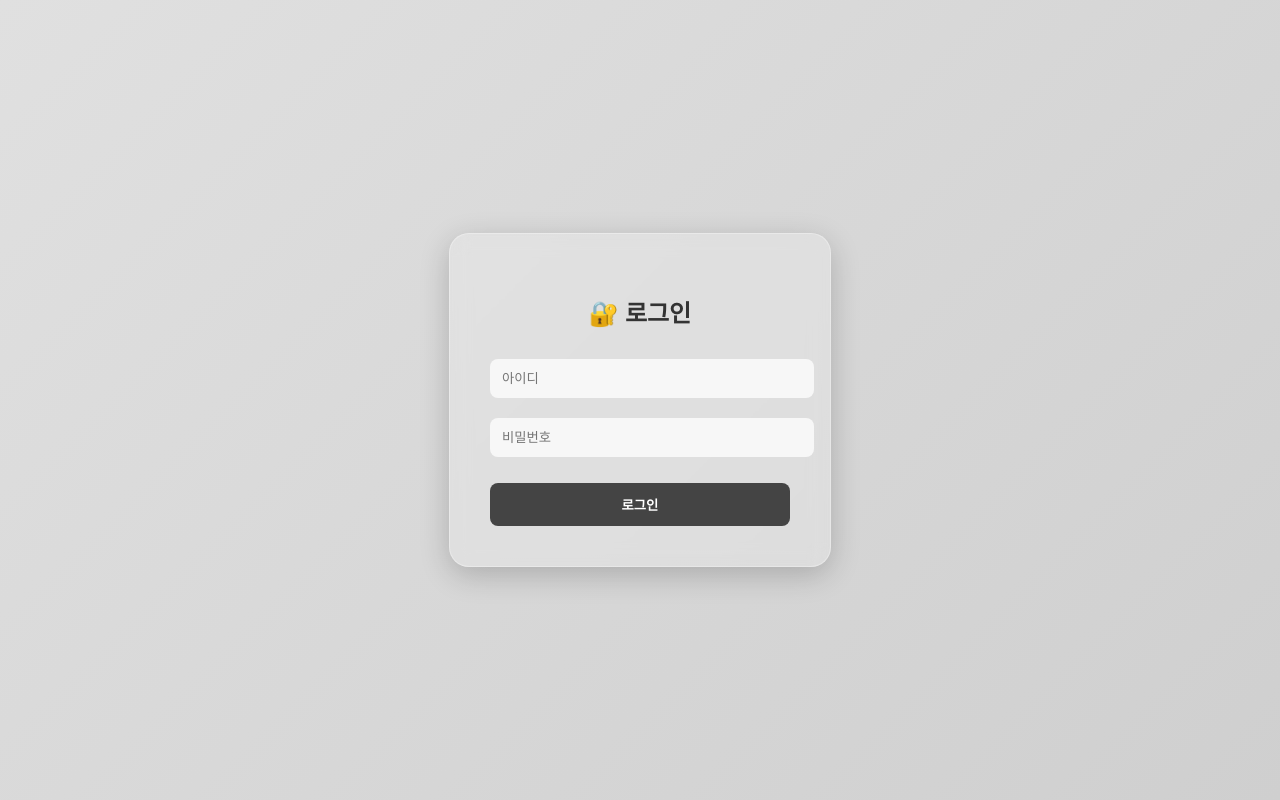
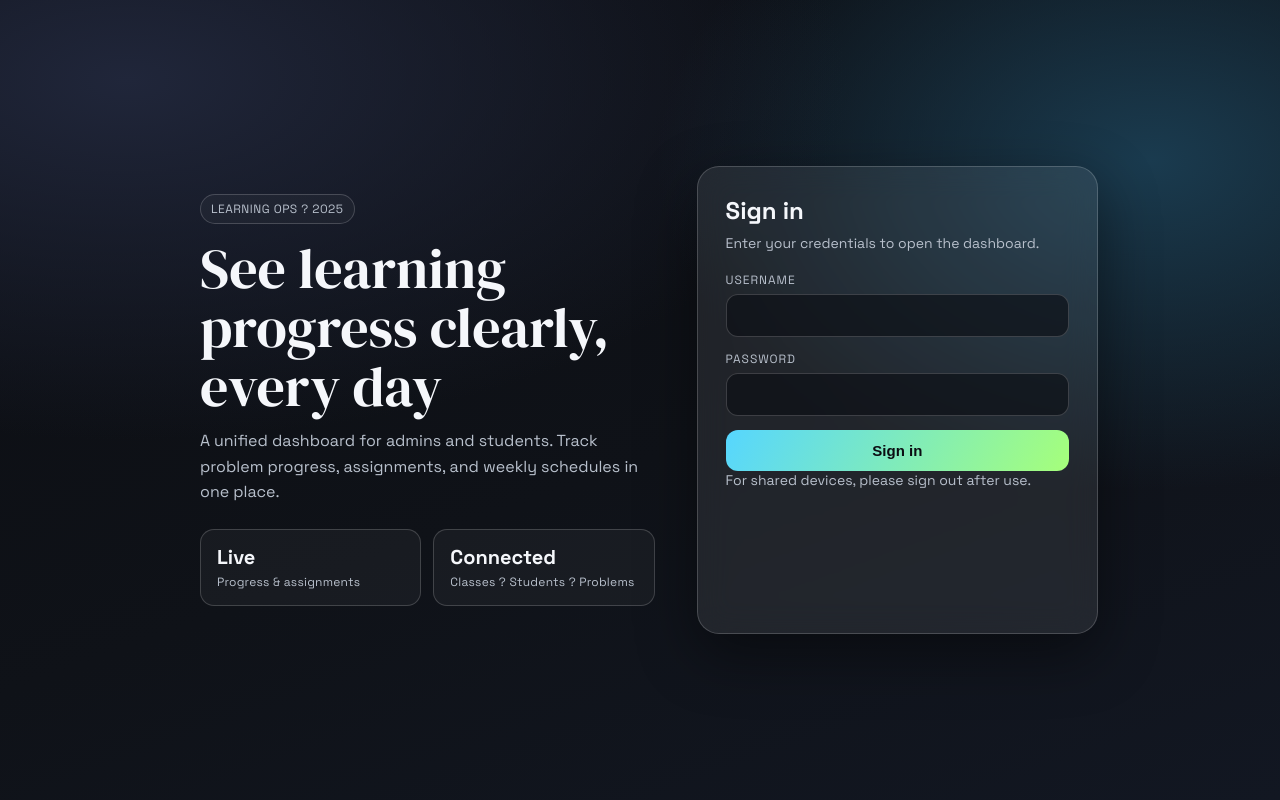
Before and after one commit to sleepyhood/learning-tracker-api, a Flask app: template src/templates/login.html in a window 1280 px wide. Run offline with Flask 3, Linux system fonts and the light colour scheme; the template is opened without the code that fills it, so the values that code supplies are empty; parts of the project's set-up code (start-up, migrations or seed data) failed here and were passed over.

Commit message:
로그인 페이지 개선

```diff
--- a/meta/schedule.json
+++ b/meta/schedule.json
@@ -58,7 +58,8 @@
       "students": [
         "277e05d6-86ef-424d-927d-90bad1bded25",
         "7b30239a-7d21-48aa-a2c3-45bd61d0b3dc",
-        "6d5c0f72-9315-471b-a4bd-27f36029fbbf"
+        "6d5c0f72-9315-471b-a4bd-27f36029fbbf",
+        "14864f79-806f-432d-902d-acab9359ec8d"
       ]
     },
     {
@@ -148,8 +149,7 @@
       "label": "일정불확실",
       "order": 0,
       "students": [
-        "6070e521-e181-493c-96c3-c069158d6389",
-        "e6278e13-07e4-48fc-87b9-fa6edd3d19ba"
+        "6070e521-e181-493c-96c3-c069158d6389"
       ]
     }
   ]
--- a/src/active_user.json
+++ b/src/active_user.json
@@ -1,3 +1,3 @@
 {
-  "username": "osw1110"
+  "username": "stu1110"
 }
--- a/src/app.py
+++ b/src/app.py
@@ -60,6 +60,10 @@ from config import (
     COOKIE_PATH,
     ADMIN_DOMAIN,
     STUDENT_DOMAIN,
+    SESSION_COOKIE_DOMAIN,
+    SESSION_COOKIE_SAMESITE,
+    SESSION_COOKIE_SECURE,
+    CORS_ALLOWED_ORIGINS,
 )  # 필요 시 조정
 
 
@@ -252,7 +256,22 @@ def append_homework_log(user_uuid: str, payload: dict) -> dict:
 # app = Flask(__name__)
 app = Flask(__name__, static_folder="static")
 app.secret_key = os.environ.get("SECRET_KEY") or os.urandom(24)  # ✅ 여기에 바로 설정
-CORS(app, resources={r"/api/*": {"origins": "*"}}, supports_credentials=True)
+
+if SESSION_COOKIE_DOMAIN:
+    app.config["SESSION_COOKIE_DOMAIN"] = SESSION_COOKIE_DOMAIN
+app.config["SESSION_COOKIE_SAMESITE"] = SESSION_COOKIE_SAMESITE
+app.config["SESSION_COOKIE_SECURE"] = SESSION_COOKIE_SECURE
+
+cors_origins = CORS_ALLOWED_ORIGINS or []
+if not cors_origins and ADMIN_DOMAIN:
+    cors_origins.append(f"https://{ADMIN_DOMAIN}")
+if not cors_origins and STUDENT_DOMAIN:
+    cors_origins.append(f"https://{STUDENT_DOMAIN}")
+
+if not cors_origins:
+    cors_origins.extend(["http://localhost:5000", "http://127.0.0.1:5000"])
+
+CORS(app, resources={r"/api/*": {"origins": cors_origins}}, supports_credentials=True)
 
 # --- imports 상단 ---
 from flask import session as fsession
@@ -1004,6 +1023,7 @@ def group_detail(username, chapter, group_id):
     # 세션 role→템플릿 컨텍스트
     # print(f"result: {result}")
     role_ctx = role_ctx_from_session()
+    print(f"[group_detail] role_ctx={role_ctx}")
     return render_template(
         "group_detail.html",
         username=username,
--- a/src/cookies/osw1110.json
+++ /dev/null
@@ -1 +0,0 @@
-{"csrftoken": "xL60vA7YxTAg24Pm2bxWLbhMICtmDfR6JCrwbl5yBOEXvJ77FStm9CJwBCnYmHW3", "_ga_59QEB25NR7": "GS2.2.s1769592674$o1$g0$t1769592674$j60$l0$h0", "_gat": "1", "_gid": "GA1.2.1897478994.1769592674", "sessionid": "b54hzaundk3omv308lne3t9drfacrqfv", "_ga": "GA1.2.324810187.1769592674", "timestamp": "2026-01-28T18:31:21.633394"}
--- /dev/null
+++ b/src/cookies/stu1110.json
@@ -0,0 +1 @@
+{"csrftoken": "1I73254U1rLTff04VFG91iOodebH1WvEJ0Kx5ufnMdN9zsWSHiwdbR5xHSTtVNac", "_ga_59QEB25NR7": "GS2.2.s1769761840$o1$g0$t1769761840$j60$l0$h0", "_gat": "1", "_gid": "GA1.2.1598575947.1769761840", "sessionid": "c1wvr9pniyehf5e52ypokn7zp6asotbr", "_ga": "GA1.2.794032746.1769761840", "timestamp": "2026-01-30T17:30:47.520232"}
--- a/src/templates/login.html
+++ b/src/templates/login.html
@@ -1,61 +1,246 @@
 <!DOCTYPE html>
+<html lang="en">
+  <head>
+    <meta charset="UTF-8" />
+    <meta name="viewport" content="width=device-width, initial-scale=1" />
+    <title>Sign In | Learning Tracker</title>
+    <link rel="preconnect" href="https://fonts.googleapis.com" />
+    <link rel="preconnect" href="https://fonts.gstatic.com" crossorigin />
+    <link
+      href="https://fonts.googleapis.com/css2?family=Space+Grotesk:wght@400;500;600;700&family=DM+Serif+Display&display=swap"
+      rel="stylesheet"
+    />
+    <style>
+      :root {
+        --bg: #0f1218;
+        --ink: #f5f7fb;
+        --muted: #b8c0cc;
+        --accent: #56d6ff;
+        --accent-2: #a6ff7a;
+        --glass: rgba(255, 255, 255, 0.08);
+        --stroke: rgba(255, 255, 255, 0.18);
+        --shadow: 0 20px 60px rgba(0, 0, 0, 0.45);
+      }
 
-<html lang="ko">
+      * {
+        box-sizing: border-box;
+      }
 
-  <head>
+      body {
+        margin: 0;
+        min-height: 100vh;
+        display: grid;
+        place-items: center;
+        background: radial-gradient(1200px 600px at 10% 10%, #20263a 0%, transparent 60%),
+          radial-gradient(900px 600px at 90% 20%, #1a3b4f 0%, transparent 55%),
+          linear-gradient(160deg, #0b0d12 0%, #0f1218 55%, #121722 100%);
+        color: var(--ink);
+        font-family: "Space Grotesk", system-ui, -apple-system, "Segoe UI", sans-serif;
+      }
 
-    <meta charset="UTF-8" />
+      .shell {
+        width: min(980px, 94vw);
+        display: grid;
+        gap: 24px;
+        grid-template-columns: 1.1fr 0.9fr;
+        padding: 32px;
+      }
 
-    <title>로그인 | 학습 진도 시각화</title>
+      .hero {
+        padding: 28px 18px;
+      }
 
-    <link
+      .hero .tag {
+        display: inline-flex;
+        gap: 8px;
+        align-items: center;
+        font-size: 12px;
+        color: var(--muted);
+        padding: 6px 10px;
+        border: 1px solid var(--stroke);
+        border-radius: 999px;
+        background: rgba(255, 255, 255, 0.03);
+        letter-spacing: 0.04em;
+        text-transform: uppercase;
+      }
 
-      rel="stylesheet"
+      .hero h1 {
+        font-family: "DM Serif Display", serif;
+        font-weight: 400;
+        font-size: clamp(36px, 5vw, 56px);
+        margin: 16px 0 12px;
+        line-height: 1.05;
+      }
 
-      href="{{ url_for('static', filename='css/style.css') }}"
+      .hero p {
+        margin: 0 0 20px;
+        color: var(--muted);
+        font-size: 16px;
+        line-height: 1.6;
+      }
 
-    />
+      .stats {
+        display: grid;
+        grid-template-columns: repeat(2, minmax(0, 1fr));
+        gap: 12px;
+        margin-top: 24px;
+      }
 
+      .stat {
+        padding: 14px 16px;
+        border-radius: 14px;
+        background: rgba(255, 255, 255, 0.04);
+        border: 1px solid var(--stroke);
+      }
+
+      .stat h3 {
+        margin: 0;
+        font-size: 20px;
+      }
+
+      .stat span {
+        color: var(--muted);
+        font-size: 12px;
+        letter-spacing: 0.02em;
+      }
+
+      .card {
+        background: var(--glass);
+        border: 1px solid var(--stroke);
+        border-radius: 22px;
+        padding: 28px;
+        box-shadow: var(--shadow);
+        backdrop-filter: blur(16px);
+        -webkit-backdrop-filter: blur(16px);
+      }
+
+      .card h2 {
+        margin: 0 0 8px;
+        font-size: 24px;
+      }
+
+      .card p {
+        color: var(--muted);
+        margin: 0 0 20px;
+        font-size: 14px;
+      }
+
+      .error {
+        background: rgba(255, 86, 86, 0.12);
+        border: 1px solid rgba(255, 86, 86, 0.3);
+        color: #ffb2b2;
+        padding: 10px 12px;
+        border-radius: 10px;
+        margin-bottom: 12px;
+        font-size: 13px;
+      }
+
+      .field {
+        display: grid;
+        gap: 6px;
+        margin-bottom: 14px;
+      }
+
+      .field label {
+        font-size: 12px;
+        text-transform: uppercase;
+        letter-spacing: 0.08em;
+        color: var(--muted);
+      }
+
+      .field input {
+        width: 100%;
+        padding: 12px 14px;
+        border-radius: 12px;
+        border: 1px solid rgba(255, 255, 255, 0.18);
+        background: rgba(12, 14, 20, 0.65);
+        color: var(--ink);
+        font-size: 15px;
+        outline: none;
+        transition: border-color 0.2s ease, box-shadow 0.2s ease;
+      }
+
+      .field input:focus {
+        border-color: var(--accent);
+        box-shadow: 0 0 0 3px rgba(86, 214, 255, 0.2);
+      }
+
+      .submit {
+        width: 100%;
+        padding: 12px 16px;
+        border-radius: 12px;
+        border: none;
+        background: linear-gradient(120deg, var(--accent), var(--accent-2));
+        color: #0b0d12;
+        font-weight: 700;
+        font-size: 15px;
+        cursor: pointer;
+        transition: transform 0.15s ease, box-shadow 0.2s ease;
+      }
+
+      .submit:hover {
+        transform: translateY(-1px);
+        box-shadow: 0 12px 30px rgba(86, 214, 255, 0.25);
+      }
+
+      .hint {
+        margin-top: 14px;
+        font-size: 12px;
+        color: var(--muted);
+      }
+
+      @media (max-width: 860px) {
+        .shell {
+          grid-template-columns: 1fr;
+          padding: 18px;
+        }
+
+        .hero {
+          order: 2;
+        }
+      }
+    </style>
   </head>
+  <body>
+    <main class="shell">
+      <section class="hero">
+        <span class="tag">Learning Ops ? 2025</span>
+        <h1>See learning progress clearly, every day</h1>
+        <p>
+          A unified dashboard for admins and students. Track problem progress,
+          assignments, and weekly schedules in one place.
+        </p>
+        <div class="stats">
+          <div class="stat">
+            <h3>Live</h3>
+            <span>Progress & assignments</span>
+          </div>
+          <div class="stat">
+            <h3>Connected</h3>
+            <span>Classes ? Students ? Problems</span>
+          </div>
+        </div>
+      </section>
 
-  <body>
-
-    <div class="login-container">
-
-      <div class="login-card">
-
-        <h2>🔐 로그인</h2>
-
+      <section class="card">
+        <h2>Sign in</h2>
+        <p>Enter your credentials to open the dashboard.</p>
         {% if error %}
-
-        <p style="color: red">{{ error }}</p>
-
+        <div class="error">{{ error }}</div>
         {% endif %}
-
         <form method="post">
-
-          <input type="text" name="username" placeholder="아이디" required />
-
-          <input
-
-            type="password"
-
-            name="password"
-
-            placeholder="비밀번호"
-
-            required
-
-          />
-
-          <button type="submit">로그인</button>
-
+          <div class="field">
+            <label for="username">Username</label>
+            <input id="username" type="text" name="username" required />
+          </div>
+          <div class="field">
+            <label for="password">Password</label>
+            <input id="password" type="password" name="password" required />
+          </div>
+          <button class="submit" type="submit">Sign in</button>
         </form>
-
-      </div>
-
-    </div>
-
+        <p class="hint">For shared devices, please sign out after use.</p>
+      </section>
+    </main>
   </body>
-
 </html>
```
Also changed, not shown: src/config.py (+7 -0 lines), src/users_data/김태윤0901.json (+20 -0 lines), src/utils/utils_common.py (+22 -6 lines).
